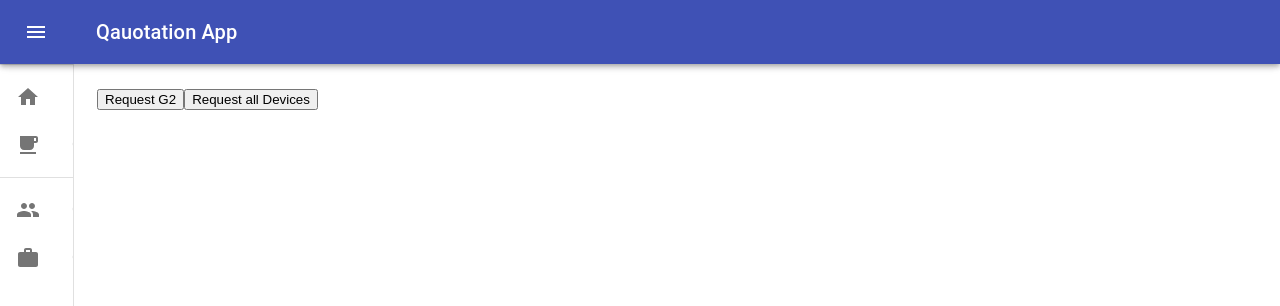
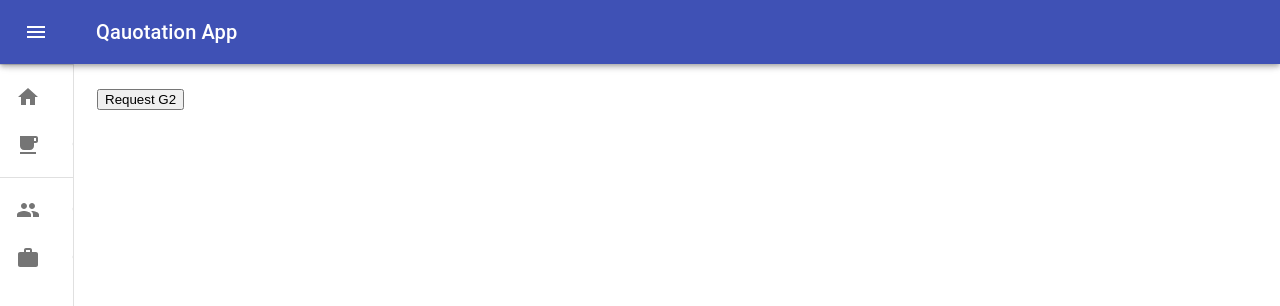
Before and after one commit to Mikel80/pm-quotes, a React (Create React App) app: page /playground in a window 1280 px wide. Shown: the top 306 px of the page. Built offline with nearby package versions, Linux system fonts and the light colour scheme.

Commit message:
Adding vendor hex

```diff
--- a/src/pages/PlayGround.tsx
+++ b/src/pages/PlayGround.tsx
@@ -1,23 +1,23 @@
 import React from "react";
 
 const PlayGround = () => {
-  const getUsbDevices = async () => {
-    try {
-      const devices = await navigator.usb.getDevices();
-      devices.forEach((device) => {
-        console.log(device.vendorId);
-        console.log(device.productName);
-        console.log(device.manufacturerName);
-      });
-    } catch (err) {
-      console.log(err);
-    }
-  };
+  //   const getUsbDevices = async () => {
+  //     try {
+  //       const devices = await navigator.usb.getDevices();
+  //       devices.forEach((device) => {
+  //         console.log(device.vendorId);
+  //         console.log(device.productName);
+  //         console.log(device.manufacturerName);
+  //       });
+  //     } catch (err) {
+  //       console.log(err);
+  //     }
+  //   };
 
   const getG2Device = async () => {
     try {
       const device = navigator.usb.requestDevice({
-        filters: [{ vendorId: 0x1624 }],
+        filters: [{ vendorId: 0x0951 }],
       });
       console.log(device);
     } catch (err) {
@@ -28,7 +28,6 @@ const PlayGround = () => {
   return (
     <div>
       <button onClick={getG2Device}>Request G2</button>
-      <button onClick={getUsbDevices}>Request all Devices</button>
     </div>
   );
 };
```
